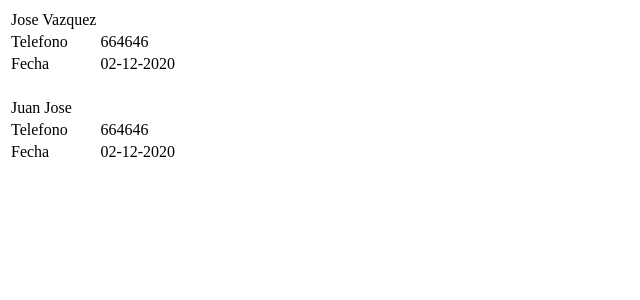
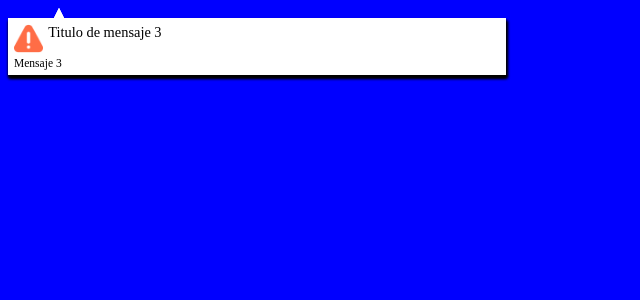
Before and after one commit to IngSoft2020-1/Proyecto2, a PHP site: page /pruebaIgnorar.php in a window 1280 px wide. Shown: the top 300 px of the page, without its empty margins (0-640 px from the left). Run offline with PHP 8.4, Linux system fonts and the light colour scheme.

Commit message:
Libreria Mensaje
Cree una libreria para mostrar el mensaje de validación.

```diff
--- /dev/null
+++ b/Web/css/msg-alert.css
@@ -0,0 +1,59 @@
+/* MENSAJE DE DIALOGO */
+.triangulo{
+  width: 0;
+  height: 0;
+  border-left: 5px solid transparent;
+  border-right: 5px solid transparent;
+  border-bottom: 10px solid white;
+      margin-left: 46px;
+  }
+
+  .rectangulo{
+    width: 200px;
+    height: 50px;
+    background: white;
+    width: 100%;
+    height: auto;
+    display: flex;
+    flex-direction: column;
+    padding: 6px;
+        box-shadow: 1px 3px 3px black;
+  }
+
+  .container-msg{
+    display: flex;
+    flex-direction: column;
+    position: absolute;
+    width: 38%;
+  }
+
+  .container-top{
+    display: flex;
+
+  }
+
+  .img-msg {
+    width: 6%;
+  }
+
+.title-msg-2 {
+    margin: 0;
+    padding: 0;
+    font-size: calc(0.5em + 0.5vw);
+    padding-left: 5px;
+}
+
+.title-content-msg-2 {
+    font-size: calc(0.4em + 0.4vw);
+    margin: 0;
+    padding: 0;
+    padding-top: 4px;
+}
+
+.title-msg{
+  display: none;
+}
+
+.title-content-msg{
+  display: none;
+}
--- /dev/null
+++ b/Web/js/msg-alert.js
@@ -0,0 +1,48 @@
+
+$(document).ready(function(){
+  // A ESTA CLASE SE LE METERAN LOS CAMPOS
+  var identificador = $('.container-msg');
+
+  // INSERTA EN EL IDENTIFICADOR TODOS LOS ELEMENTOS ANEXADOS EN EL APEND
+  // EN UN RECORRIDO EN LA FUNCION, REGRESA EL VALOR CORRESPONDIENTE
+  // EVITA QUE SE DUPLIQUEN VALORES
+  function CreateMsg(){
+    identificador.append(
+      function(i){
+        return `
+        <div class='triangulo'></div>
+        <div class='rectangulo'>
+          <div class='container-top'>
+            <img src='img/alert.png' class='img-msg'>
+            <p class='title-msg-2'></p>
+          </div>
+          <div class='container-bottom'>
+            <p class='title-content-msg-2'></p>
+          </div>
+        </div>
+        `;
+    });
+
+    // SE CAPTURA LA CLASE DEL ELEMENTO CREADO
+    var title = $('.title-msg-2'); // AQUI SE IMPRIME
+    var title2 = $('.title-msg'); // DE AQUI SE OBTIENE
+
+    // SE IMPRIME EL VALOR OBENIDO EN EL TITULO
+    title2.text(
+      function(i, text){
+        return (title[i].append(text));
+      });
+
+    var msg = $('.title-content-msg-2'); // AQUI SE IMPRIME
+    var msg2 = $('.title-content-msg'); // DE AQUI SE OBTIENE
+
+    // SE IMPRIME EL VALOR OBENIDO EN EL MENSAJE
+    msg2.text(
+      function(i, text){
+        return (msg[i].append(text));
+      });
+
+  }
+
+  CreateMsg();
+});
--- a/Web/pruebaIgnorar.php
+++ b/Web/pruebaIgnorar.php
@@ -2,37 +2,31 @@
 <html lang="en" dir="ltr">
   <head>
     <meta charset="utf-8">
+    <!-- JQUERY -->
+    <script type="text/javascript" src="js/jquery-3.4.1.min.js"></script>
+    <script src="js/msg-alert.js"></script>
+    <link rel="stylesheet" href="css/msg-alert.css">
     <title></title>
+    <style>
+    body{
+      background: blue;
+    }
+  </style>
   </head>
   <body>
-    <table>
-      <tbody>
-        <tr>
-          <td>Jose Vazquez</td>
-        </tr>
-        <tr>
-          <td>Telefono</td>
-          <td>664646</td>
-        </tr>
-        <tr>
-          <td>Fecha</td>
-          <td>02-12-2020</td>
-        </tr>
-        <tr>
-          <td>&nbsp;</td>
-        </tr>
-        <tr>
-          <td>Juan Jose</td>
-        </tr>
-        <tr>
-          <td>Telefono</td>
-          <td>664646</td>
-        </tr>
-        <tr>
-          <td>Fecha</td>
-          <td>02-12-2020</td>
-        </tr>
-      </tbody>
-    </table>
+      <div class="container-msg">
+        <p class="title-msg">Titulo de mensaje 1</p>
+        <p class="title-content-msg">Mensaje 1</p>
+      </div>
+
+      <div class="container-msg">
+        <p class="title-msg">Titulo de mensaje 2</p>
+        <p class="title-content-msg">Mensaje 2</p>
+      </div>
+
+      <div class="container-msg">
+        <p class="title-msg">Titulo de mensaje 3</p>
+        <p class="title-content-msg">Mensaje 3</p>
+      </div>
   </body>
 </html>
```
Also changed, not shown: Web/css/inicio.css (+4 -3 lines), Web/css/new.css (+0 -9 lines), Web/new.php (+56 -1 lines), Web/img/alert.png (added).
